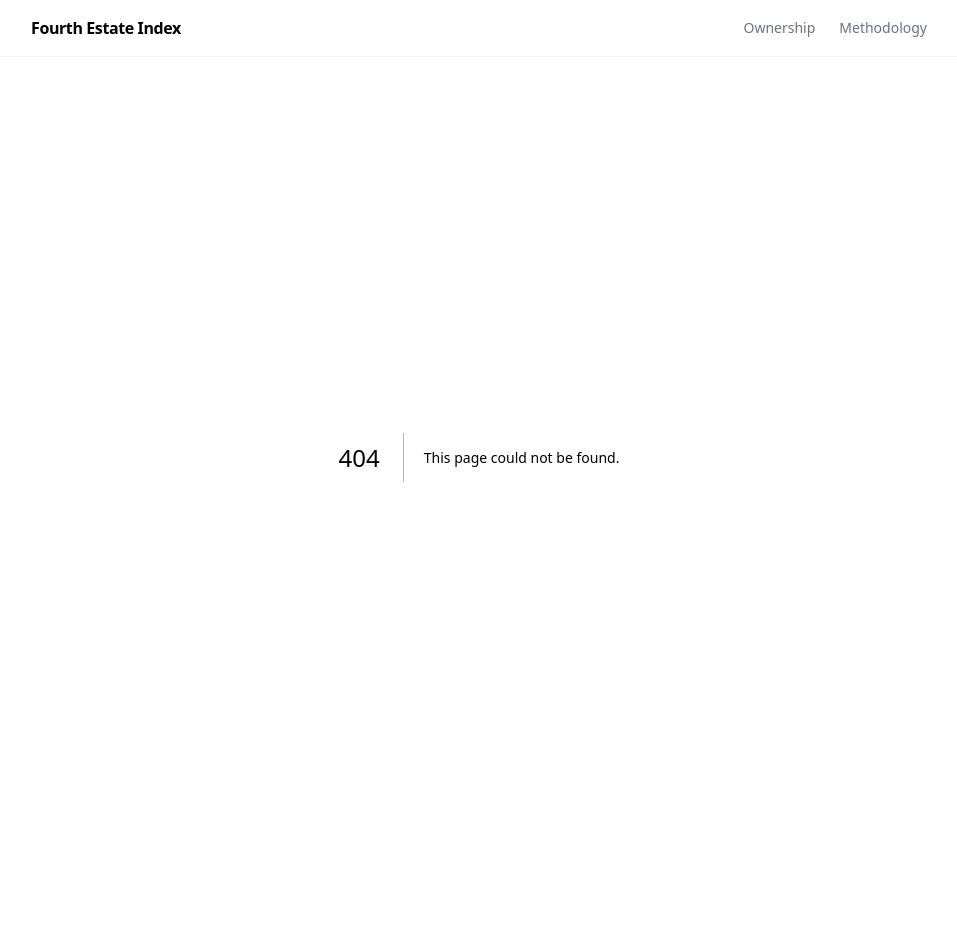
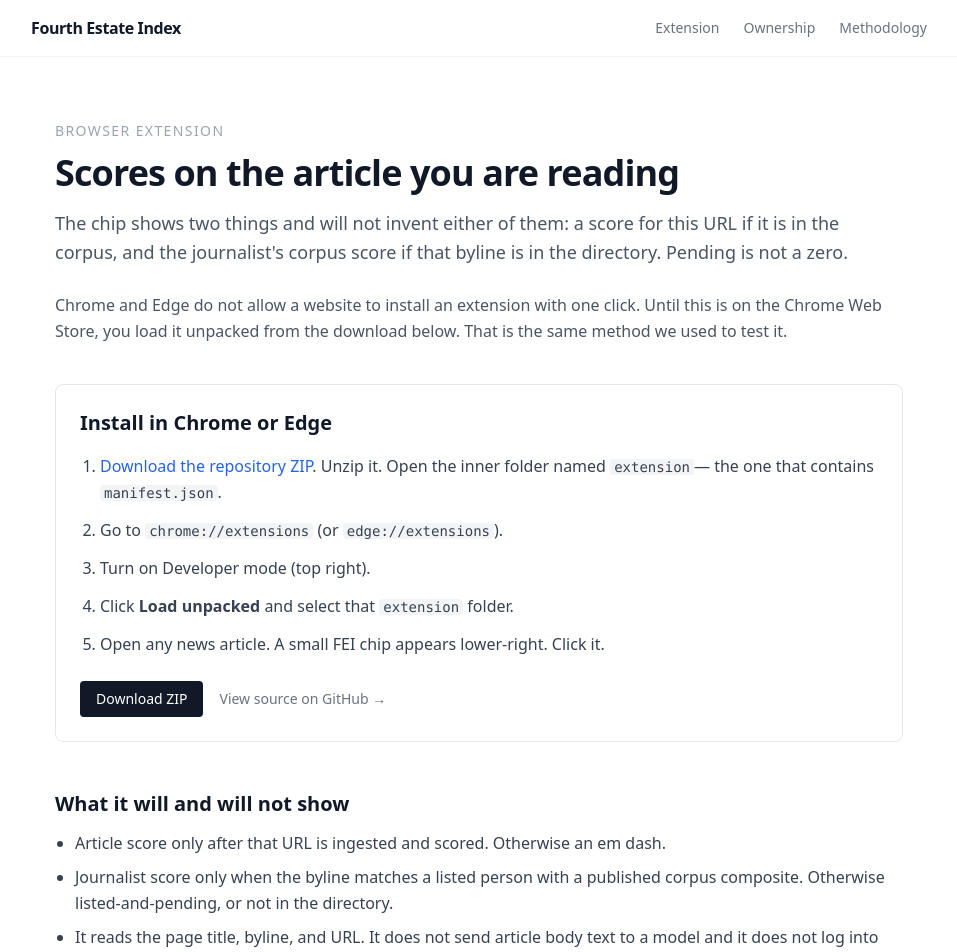
Before and after one commit to cjonesy108/fourth-estate-index, a Next.js app in the folder frontend/: page /extension in a window 1280 px wide. Before the commit this address had no page. Shown: the top 952 px of the page, without its empty margins (161-1118 px from the left). Before the commit the page ends 857 px from the top, so only its background shows below. Built offline with nearby package versions, Linux system fonts and the light colour scheme.

Commit message:
Add public extension install page and homepage download

```diff
--- /dev/null
+++ b/frontend/app/extension/page.tsx
@@ -0,0 +1,108 @@
+import Link from "next/link";
+
+const ZIP =
+  "https://github.com/cjonesy108/fourth-estate-index/archive/refs/heads/main.zip";
+const SOURCE =
+  "https://github.com/cjonesy108/fourth-estate-index/tree/main/extension";
+
+export const metadata = {
+  title: "Browser extension — Fourth Estate Index",
+  description:
+    "See the Fourth Estate Index article and journalist scores on the page you are reading.",
+};
+
+export default function ExtensionPage() {
+  return (
+    <main className="max-w-4xl mx-auto px-6 py-16">
+      <p className="text-sm uppercase tracking-widest text-gray-400 mb-3">
+        Browser extension
+      </p>
+      <h1 className="text-4xl font-bold tracking-tight mb-4">
+        Scores on the article you are reading
+      </h1>
+      <p className="text-lg text-gray-600 leading-relaxed mb-6">
+        The chip shows two things and will not invent either of them: a score
+        for this URL if it is in the corpus, and the journalist&apos;s corpus
+        score if that byline is in the directory. Pending is not a zero.
+      </p>
+      <p className="text-gray-600 leading-relaxed mb-10">
+        Chrome and Edge do not allow a website to install an extension with one
+        click. Until this is on the Chrome Web Store, you load it unpacked from
+        the download below. That is the same method we used to test it.
+      </p>
+
+      <section className="border border-gray-200 rounded-lg p-6 mb-12">
+        <h2 className="text-xl font-semibold mb-4">Install in Chrome or Edge</h2>
+        <ol className="list-decimal pl-5 space-y-3 text-gray-700 leading-relaxed">
+          <li>
+            <a href={ZIP} className="text-blue-600 hover:underline">
+              Download the repository ZIP
+            </a>
+            . Unzip it. Open the inner folder named{" "}
+            <code className="text-sm bg-gray-100 px-1 rounded">extension</code>
+            — the one that contains{" "}
+            <code className="text-sm bg-gray-100 px-1 rounded">manifest.json</code>.
+          </li>
+          <li>
+            Go to{" "}
+            <code className="text-sm bg-gray-100 px-1 rounded">chrome://extensions</code>{" "}
+            (or{" "}
+            <code className="text-sm bg-gray-100 px-1 rounded">edge://extensions</code>).
+          </li>
+          <li>Turn on Developer mode (top right).</li>
+          <li>
+            Click <strong>Load unpacked</strong> and select that{" "}
+            <code className="text-sm bg-gray-100 px-1 rounded">extension</code> folder.
+          </li>
+          <li>
+            Open any news article. A small FEI chip appears lower-right. Click
+            it.
+          </li>
+        </ol>
+        <p className="mt-6">
+          <a
+            href={ZIP}
+            className="inline-block bg-gray-900 text-white text-sm font-medium px-4 py-2 rounded hover:bg-gray-700"
+          >
+            Download ZIP
+          </a>
+          <a
+            href={SOURCE}
+            className="inline-block ml-4 text-sm text-gray-500 hover:underline"
+            target="_blank"
+            rel="noopener noreferrer"
+          >
+            View source on GitHub →
+          </a>
+        </p>
+      </section>
+
+      <section className="mb-12">
+        <h2 className="text-xl font-semibold mb-3">What it will and will not show</h2>
+        <ul className="list-disc pl-5 space-y-2 text-gray-700 leading-relaxed">
+          <li>
+            Article score only after that URL is ingested and scored. Otherwise
+            an em dash.
+          </li>
+          <li>
+            Journalist score only when the byline matches a listed person with a
+            published corpus composite. Otherwise listed-and-pending, or not in
+            the directory.
+          </li>
+          <li>
+            It reads the page title, byline, and URL. It does not send article
+            body text to a model and it does not log into paywalls.
+          </li>
+        </ul>
+      </section>
+
+      <p className="text-sm text-gray-500">
+        Chrome Web Store listing is not live yet. When it is, this page will
+        point at the store instead of Developer mode.{" "}
+        <Link href="/methodology" className="underline">
+          Scoring methodology →
+        </Link>
+      </p>
+    </main>
+  );
+}
--- a/frontend/app/layout.tsx
+++ b/frontend/app/layout.tsx
@@ -17,6 +17,9 @@ export default function RootLayout({ children }: { children: React.ReactNode })
               Fourth Estate Index
             </Link>
             <div className="flex items-center gap-6">
+              <Link href="/extension" className="text-sm text-gray-500 hover:text-gray-900">
+                Extension
+              </Link>
               <Link href="/ownership" className="text-sm text-gray-500 hover:text-gray-900">
                 Ownership
               </Link>
--- a/frontend/app/page.tsx
+++ b/frontend/app/page.tsx
@@ -35,6 +35,18 @@ export default async function Home() {
           What better moment to build transparency into the system?
         </p>
       </header>
+
+      <section className="mb-12 border border-gray-200 rounded-lg p-6">
+        <h2 className="text-2xl font-semibold mb-2">Browser extension</h2>
+        <p className="text-gray-600 leading-relaxed mb-4">
+          See the article and journalist scores on the page you are reading.
+          Pending is not a zero. Chrome Web Store is not live yet — install
+          takes a ZIP and Load unpacked.
+        </p>
+        <Link href="/extension" className="text-blue-600 hover:underline text-sm font-medium">
+          Download the extension →
+        </Link>
+      </section>
 
       <section className="mb-12">
         <div className="flex items-center justify-between mb-6">
```
